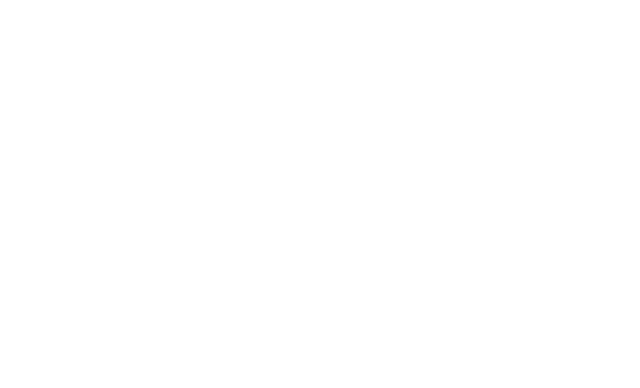
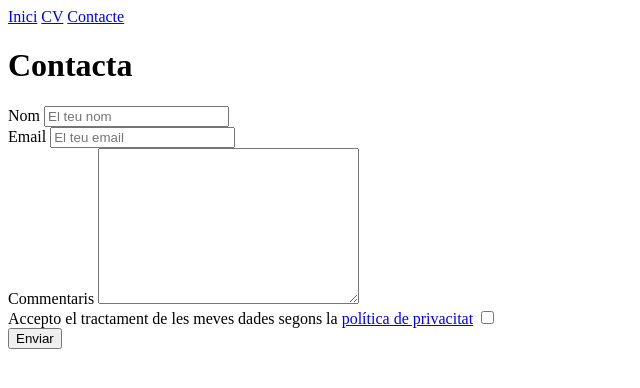
Before and after one commit to FranSar5868/personalportfolio, a plain HTML site: page contacte.html in a window 1280 px wide. Shown: the whole page, without its empty margins (0-640 px from the left). Drawn offline with Linux system fonts and the light colour scheme.

Commit message:
add contacte

```diff
--- a/contacte.html
+++ b/contacte.html
@@ -7,6 +7,31 @@
     <title>Contacta</title>
 </head>
 <body>
+    <header>
+        <a href="index.html">Inici</a>
+        <a href="cv.html">CV</a>
+        <a href="contacte.html">Contacte</a>
+    </header>
+    <h1>Contacta</h1>
+    <form action=""><!-- Formulari -->
 
+        <label for="f_name">Nom</label><!-- Etiqueta lligada a un camp a través de l'atribut "for", al que se li indica l'ID del camp al quan fa referència-->
+        <input type="text" name="name" id="f_name" placeholder="El teu nom"><!-- Input de tipus text. L'atribut "name" s'utilitza per tractar la informació quan s'envia el formulari.
+        l'atribut "id" serveix per identificar el camp desde JavaScript i per lligar-lo a una etiqueta. "placeholder" és un text per defecte per indicar a l'usuari que hi ha d'escriure. -->
+<br>
+        <label for="f_name">Email</label>
+        <input type="email" name="email" id="f_email" placeholder="El teu email"><!-- Input de tipus email -->
+<br>
+        <label for="f_tarea">Commentaris</label>
+        <textarea name="comments" id="f_tarea" cols="30" rows="10"></textarea><!-- Caixa de text de múltiples columnes i files -->
+
+
+ <br>
+        <label for="f_accept">Accepto el tractament de les meves dades segons la <a href="https://www.privacypolicy.com">política de privacitat</a></label>
+        <input type="checkbox" name="accept" id="f_accept"><!-- Checkbox -->
+<br>
+        <input type="submit" value="Enviar"><!-- Botó d'enviament del formulari amb el text "Send Form"-->
+
+    </form>
 </body>
 </html>
```
Also changed, not shown: cv.html (+3 -0 lines).
